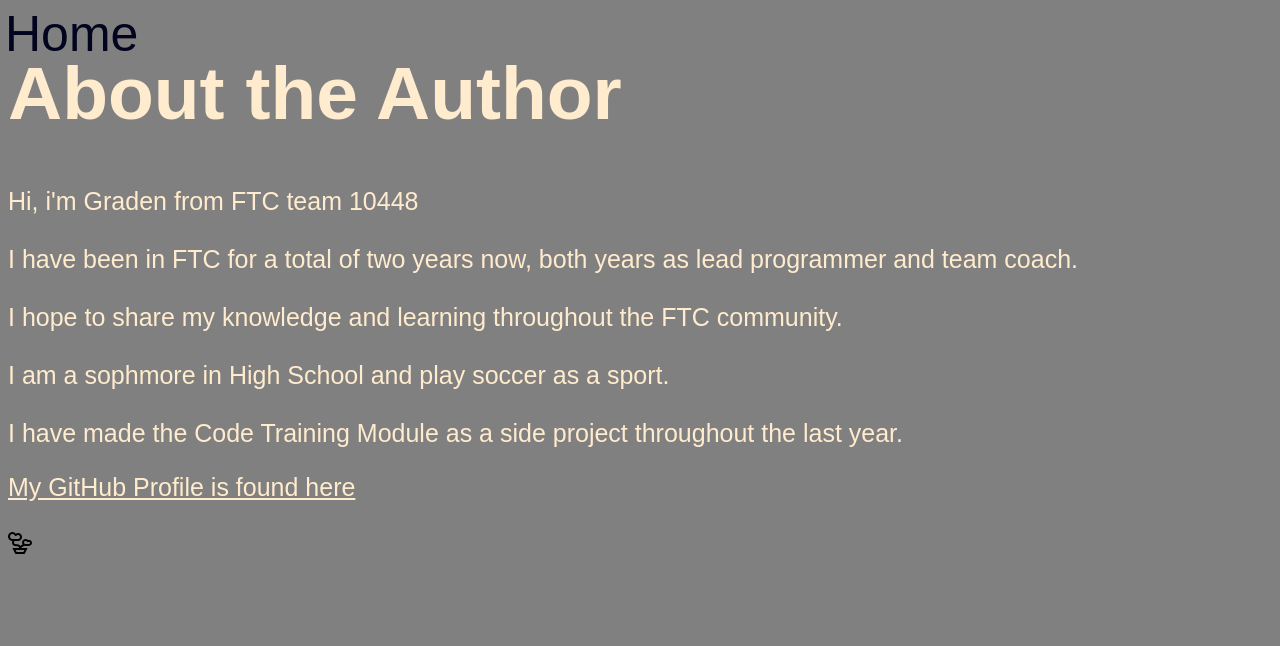
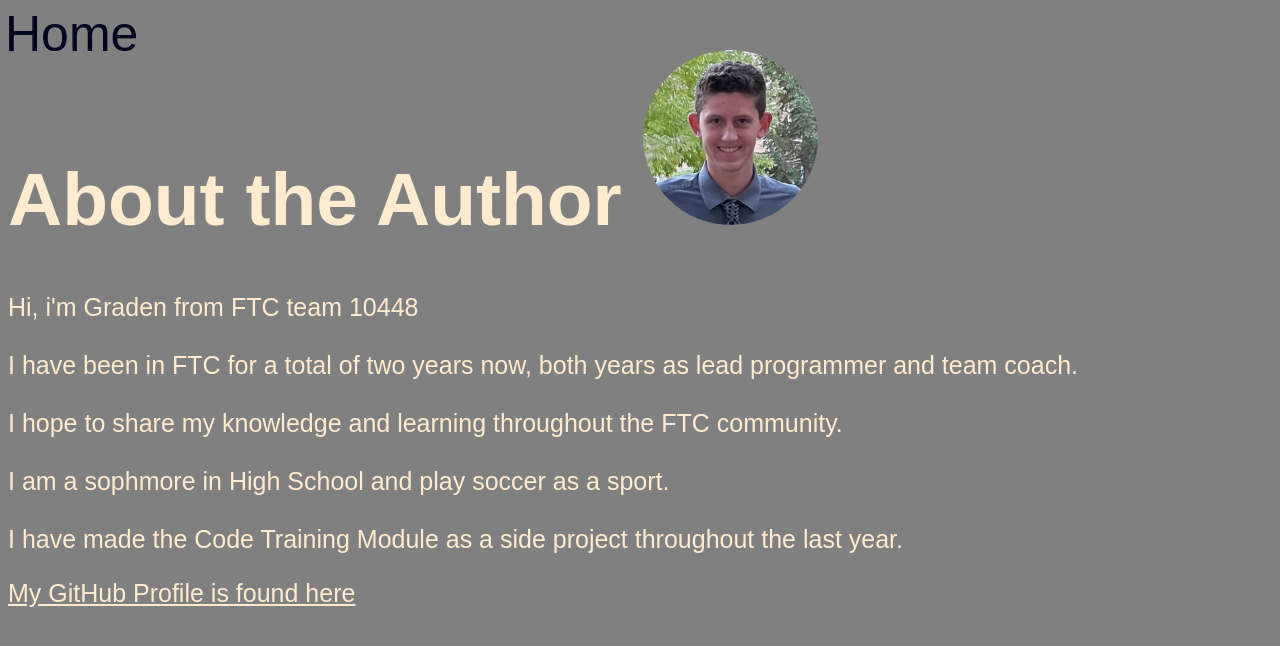
Before and after one commit to GramGra07/gg-web, a plain HTML site: page aboutAuthor.html in a window 1280 px wide. Drawn offline with Linux system fonts and the light colour scheme.

Commit message:
finished about the author

```diff
--- a/aboutAuthor.html
+++ b/aboutAuthor.html
@@ -6,10 +6,17 @@
   href="images/icons8-bonsai-24.png">
   </head>
 </head>
-<style .circular--square { border-radius: 50% }></style>
+<style>
+  img {
+      width: 175px;
+      height: 175px;
+      object-fit: cover;
+      border-radius: 50%;
+  }
+</style>
 <body style="background-color: grey;">
 <h1 style="color:blanchedalmond; font-size: 75px; top: 200px; font-family: 'Economica', sans-serif;">
-About the Author
+About the Author <img align = top; src="images/me.jpeg"/>
 </h1>
 <p style="color:blanchedalmond; font-size: 25px; top: 0px; font-family: 'Economica', sans-serif;">
 Hi, i'm Graden from FTC team 10448
@@ -23,7 +30,6 @@ I am a sophmore in High School and play soccer as a sport.
 I have made the Code Training Module as a side project throughout the last year.
 </p>
 <a href="https://github.com/GramGra07" style="font-size: 25px; color:blanchedalmond; text-decoration: underline; font-family: 'Economica', sans-serif;" >My GitHub Profile is found here<br><br></a>
-<img class = "circular--square" src="images/icons8-bonsai-24.png"/>
 </body>
 <script>
   var links = [{label: 'Home', bg: "#01031f"}];
```
Also changed, not shown: images/me.jpeg (added).
